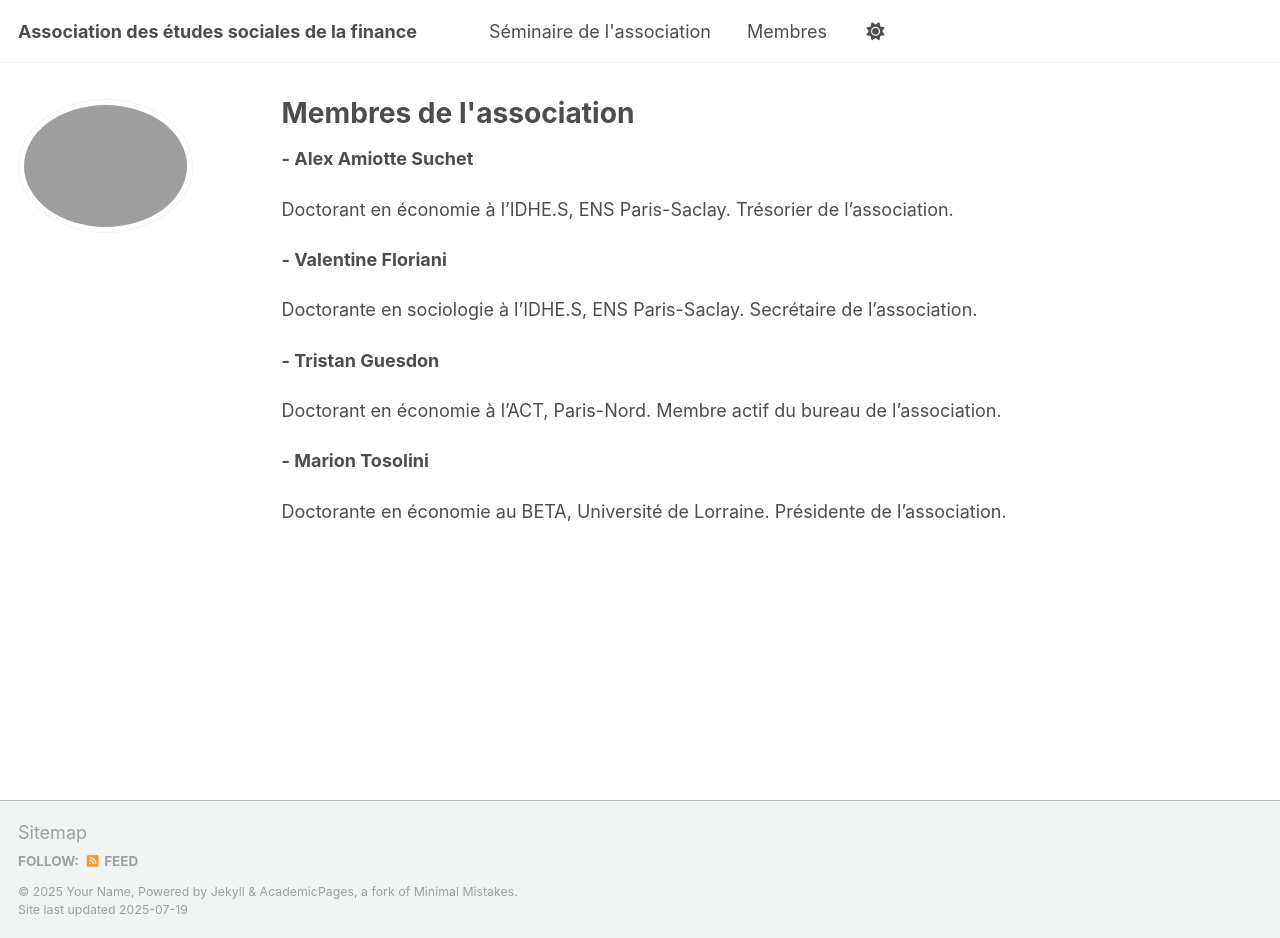
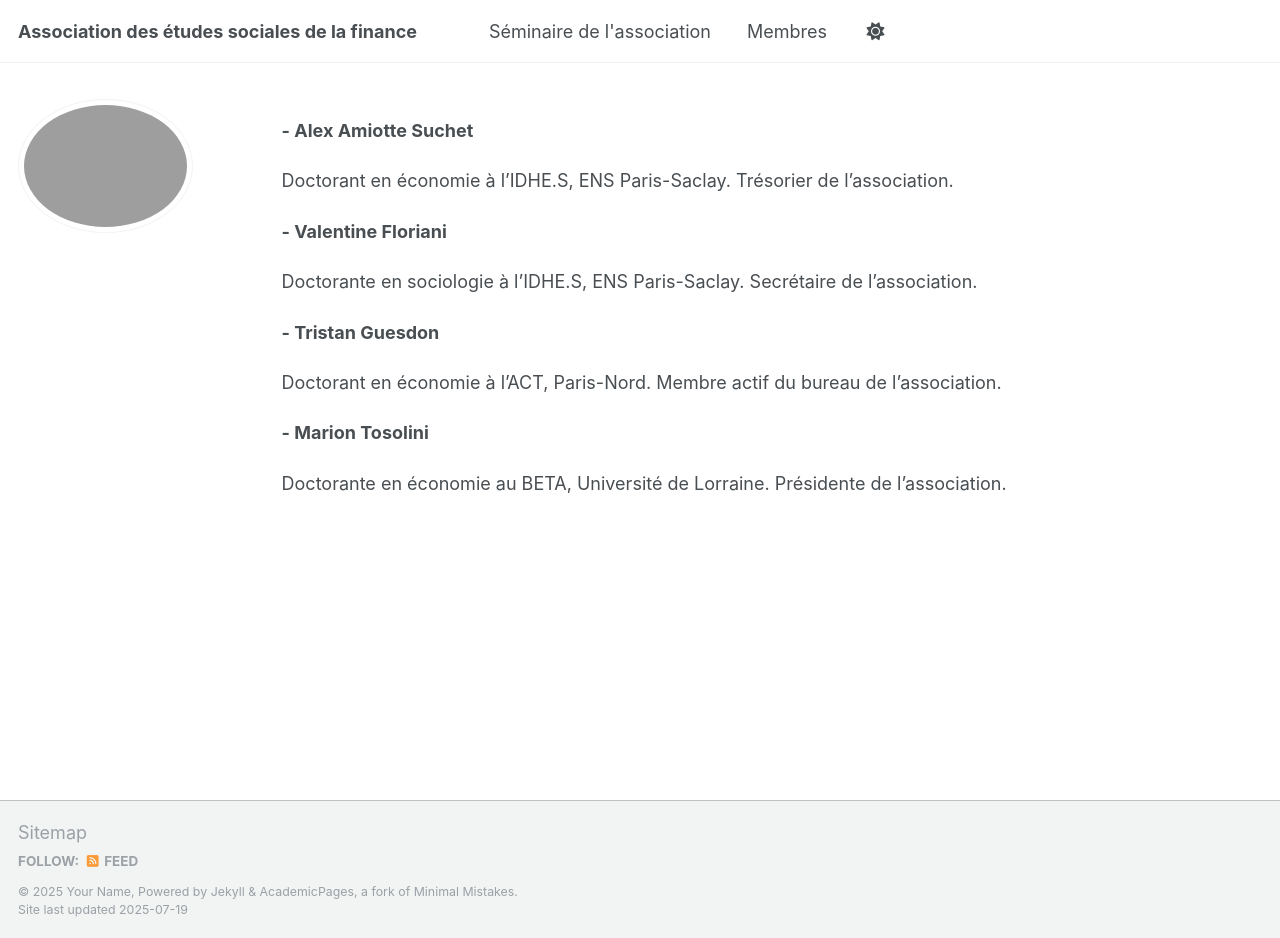
Before and after one commit to ssfa-aesf/ssfa-aesf.github.io, a Jekyll site: the page built from _pages/membres.md, in a window 1280 px wide and 938 px high. Built offline with Jekyll 4.4.1, drawn with Linux system fonts in a browser that asks for light colours; a script that is not in the unit is left out.

Commit message:
Update membres.md

```diff
--- a/_pages/membres.md
+++ b/_pages/membres.md
@@ -1,10 +1,10 @@
 ---
 layout: archive
-title: "Membres de l'association"
+title: ""
 permalink: /membres/
 author_profile: true
 redirect_from:
-  - /membres/
+  - /
 ---
 
 **- Alex Amiotte Suchet**
```
